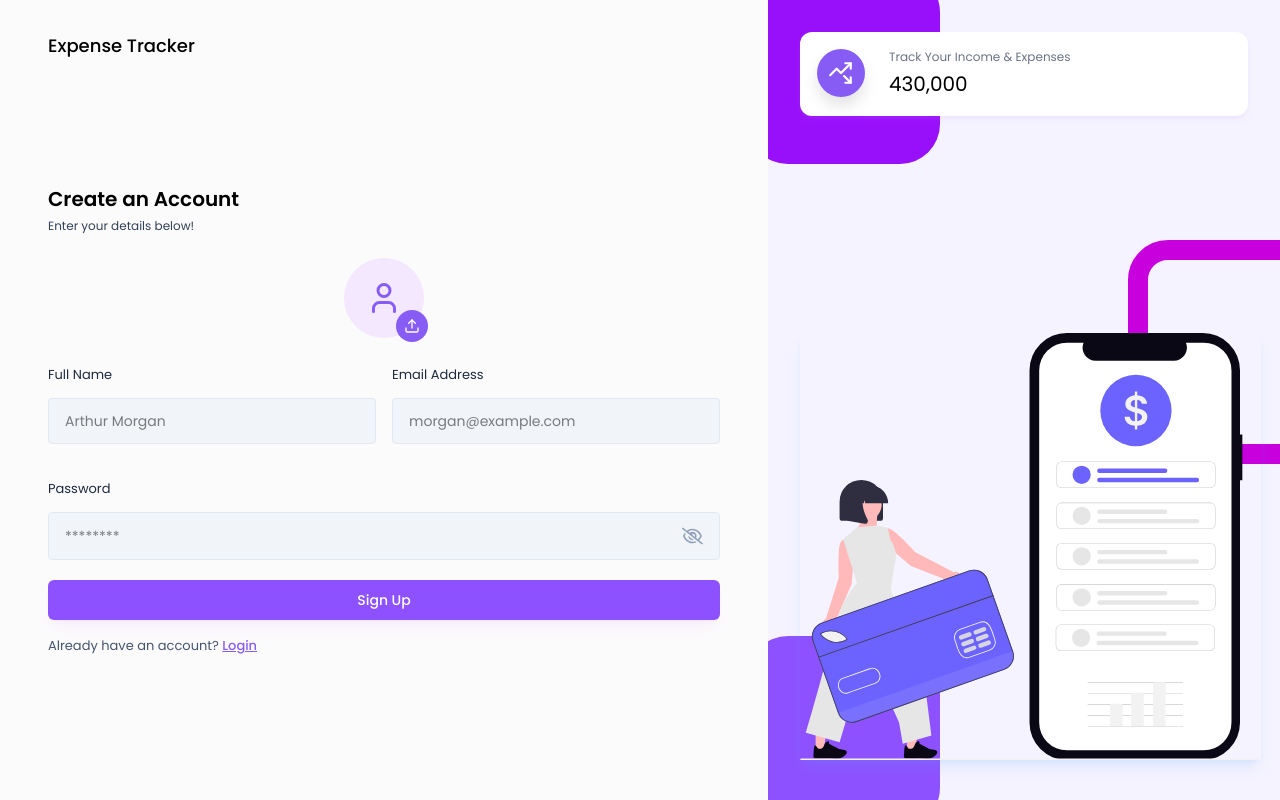
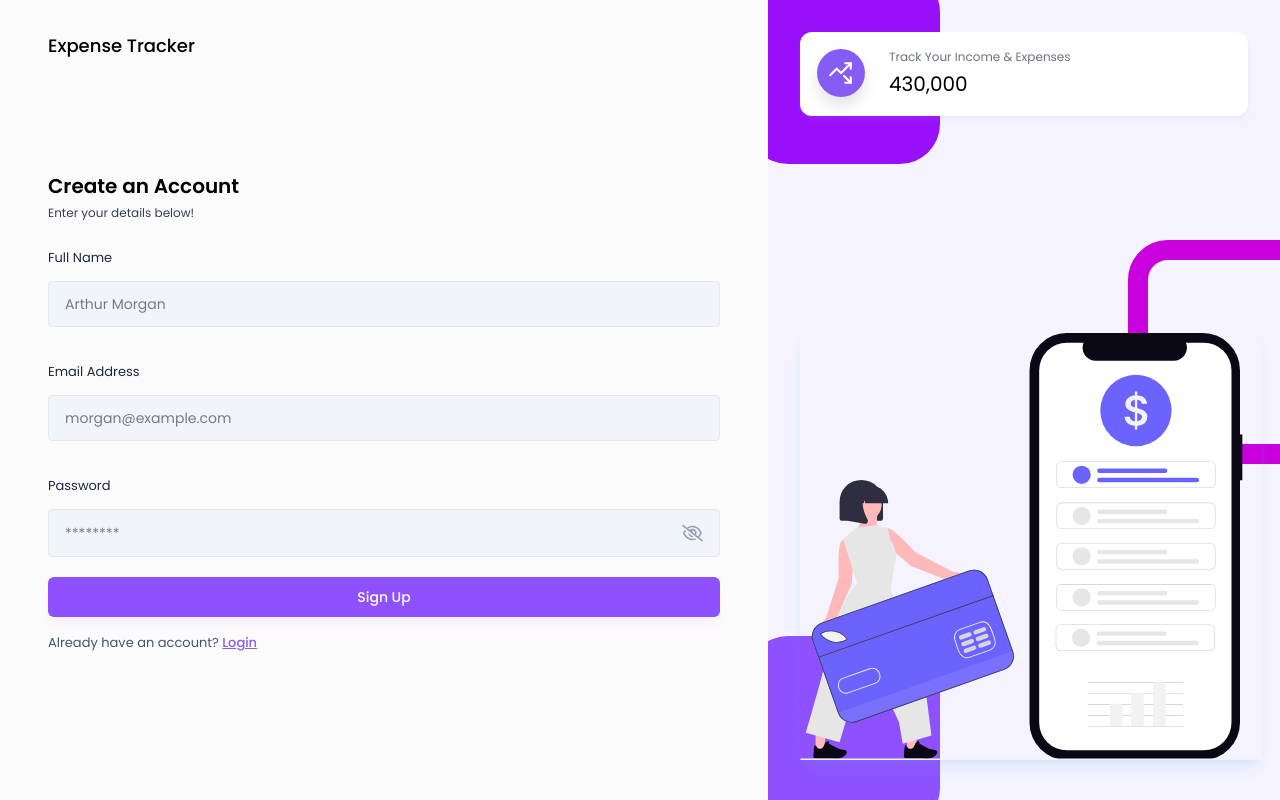
Before and after one commit to GingerBrains/expense-tracker, a React (Vite) app in the folder frontend/expense-tracker/: page /signUp in a window 1280 px wide. Built offline with nearby package versions, Linux system fonts and the light colour scheme.

Commit message:
Fixed/removed bugged elements

```diff
--- a/frontend/expense-tracker/src/components/Expense/AddExpenseForm.jsx
+++ b/frontend/expense-tracker/src/components/Expense/AddExpenseForm.jsx
@@ -17,6 +17,7 @@ const AddExpenseForm = ({ onAddExpense }) => {
         <EmojiPickerPopup
         icon={income.icon}
         onSelect={(selectedicon) => handleChange("icon", selectedicon)}
+        onIconError={() => toast.error("Please select an icon!")}
         />
 
       <Input
--- a/frontend/expense-tracker/src/components/layouts/Navbar.jsx
+++ b/frontend/expense-tracker/src/components/layouts/Navbar.jsx
@@ -21,7 +21,7 @@ const Navbar = ({activeMenu}) => {
 
       <h2 className="text-lg font-medium text-black">Expense Tracker</h2>
       {openSideMenu && (
-        <div className="fixed top-[61px] -ml-4 bg-white">
+        <div className="fixed top-[61px] left-0 w-64 bg-white shadow-lg z-50">
           <SideMenu activeMenu={activeMenu} />
         </div>
       )}
--- a/frontend/expense-tracker/src/components/layouts/SideMenu.jsx
+++ b/frontend/expense-tracker/src/components/layouts/SideMenu.jsx
@@ -9,7 +9,7 @@ const SideMenu = ({ activeMenu }) => {
   const navigate = useNavigate();
 
   const handleClick = (route) => {
-    if (route === "logout") {
+    if (route === "/logout") {
       handleLogout();
       return;
     }
--- a/frontend/expense-tracker/src/pages/Auth/SignUp.jsx
+++ b/frontend/expense-tracker/src/pages/Auth/SignUp.jsx
@@ -3,14 +3,14 @@ import AuthLayout from '../../components/layouts/AuthLayout';
 import Input from '../../components/Inputs/Input';
 import { Link, useNavigate } from 'react-router-dom';
 import { validateEmail } from '../../utils/helper';
-import ProfilePhotoSelector from '../../components/Inputs/ProfilePhotoSelector';
+// import ProfilePhotoSelector from '../../components/Inputs/ProfilePhotoSelector'; // Commented out this import
 import axiosInstance  from '../../utils/axiosInstance';
 import { API_PATHS } from '../../utils/apiPaths';
 import { UserContext } from '../../context/userContext';
-import uploadImage from '../../utils/uploadImage';
+// import uploadImage from '../../utils/uploadImage'; // Commented out this import
 
 const SignUp = () => {
-  const [profilePic, setProfilePic] = useState(null);
+  const [profilePic, setProfilePic] = useState(null); // Profile picture state
   const [fullName, setFullName] = useState('');
   const [email, setEmail] = useState('');
   const [password, setPassword] = useState('');
@@ -24,7 +24,7 @@ const SignUp = () => {
   const handleSignUp = async (e) => {
     e.preventDefault();
 
-    let profileImageUrl = '';
+    let profileImageUrl = ''; // Removed the use of profilePic for now
 
     if (!validateEmail(email)) {
       setError('Please enter a valid email address');
@@ -39,21 +39,21 @@ const SignUp = () => {
       return;
     }
 
-
     setError("");
 
     // SignUp API call
     try{
-      // If a profile picture is selected, upload it and get the URL
-      if (profilePic) {
-        const imgUploadRes = await uploadImage(profilePic);
-        profileImageUrl = imgUploadRes.imageUrl || '';
-      }
+      // Commented out the image upload logic
+      // if (profilePic) {
+      //   const imgUploadRes = await uploadImage(profilePic);
+      //   profileImageUrl = imgUploadRes.imageUrl || '';
+      // }
+
       const response = await axiosInstance.post(API_PATHS.AUTH.REGISTER, {
         fullName,
         email,
         password,
-        profileImageUrl,
+        profileImageUrl, // This will now be an empty string
       });
       const { token, user } = response.data;
       if (token) {
@@ -76,11 +76,12 @@ const SignUp = () => {
         <h3 className='text-xl font-semibold text-black'>Create an Account</h3>
         <p className='text-xs text-slate-700 mt-[5px] mb-6'>Enter your details below!</p>
 
-        <form onSubmit={handleSignUp}>
+        <form onSubmit={handleSignUp} className="w-full">
 
-          <ProfilePhotoSelector image={profilePic} setImage={setProfilePic} />
+          {/* Commented out the ProfilePhotoSelector component */}
+          {/* <ProfilePhotoSelector image={profilePic} setImage={setProfilePic} /> */}
 
-          <div className='grid grid-cols-1 md:grid-cols-2 gap-4'>
+          <div className='grid grid-cols-1 gap-4 w-full'>
             <Input
               value={fullName}
               onChange={({target}) => setFullName(target.value)}
@@ -95,7 +96,7 @@ const SignUp = () => {
               placeholder="morgan@example.com"
               type="email"
             />
-            <div className='col-span-2'>
+            <div className='col-span-1'>
               <Input
               value={password}
               onChange={({target}) => setPassword(target.value)}
@@ -112,12 +113,13 @@ const SignUp = () => {
               Sign Up
             </button>
 
-                        <p className='text-[13px] text-slate-600 mt-3'>
+            <p className='text-[13px] text-slate-600 mt-3 mb-4'>
   Already have an account?{" "}
   <Link className='font-medium text-primary underline' to="/login">
     Login
   </Link>
 </p>
+
           </form>
       </div>
     </AuthLayout>
--- a/frontend/expense-tracker/src/pages/Dashboard/Expense.jsx
+++ b/frontend/expense-tracker/src/pages/Dashboard/Expense.jsx
@@ -62,6 +62,11 @@ const Expense = () => {
 
       if (!date) {
         toast.error("Date is required");
+        return;
+      }
+
+      if (!icon) {
+        toast.error("Icon is required");
         return;
       }
 
```
Also changed, not shown: 1 other file (tests, documents, lock files or other folders). Lines whose indentation alone changed are shown as unchanged.
